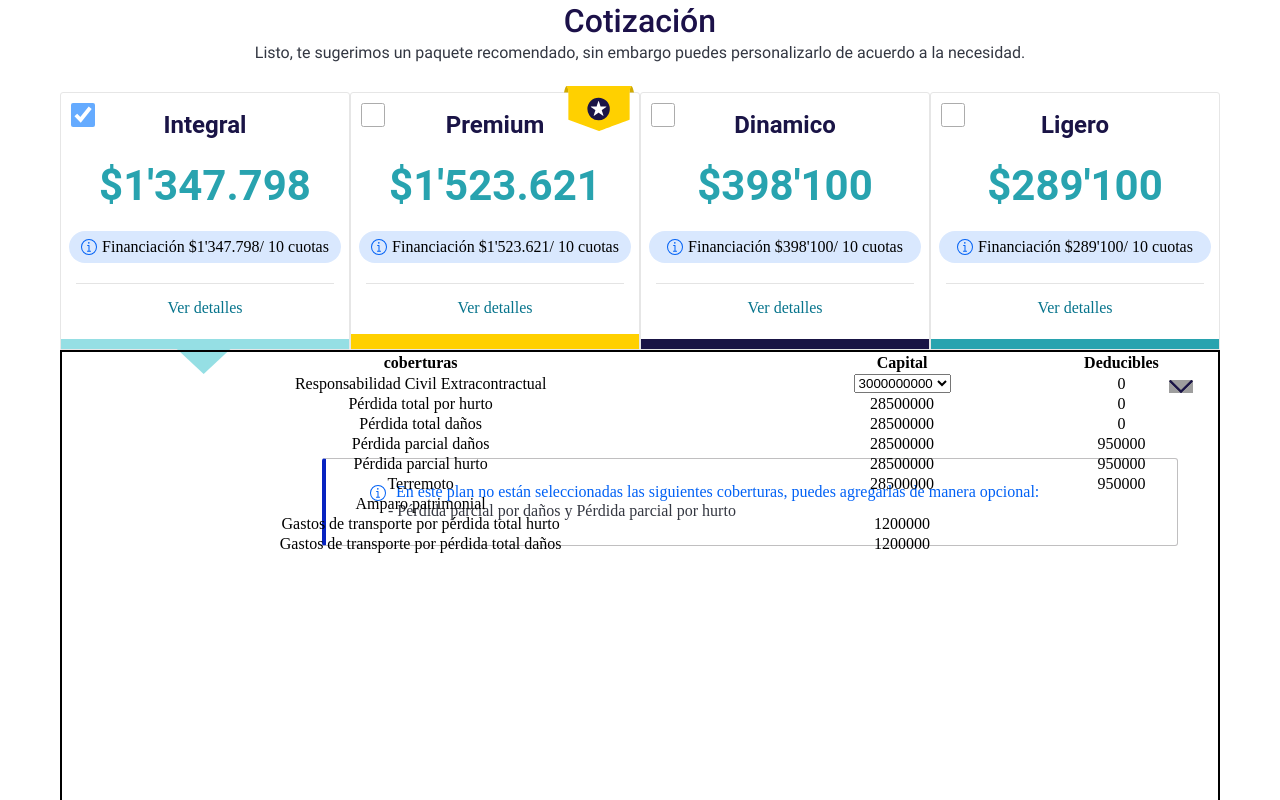
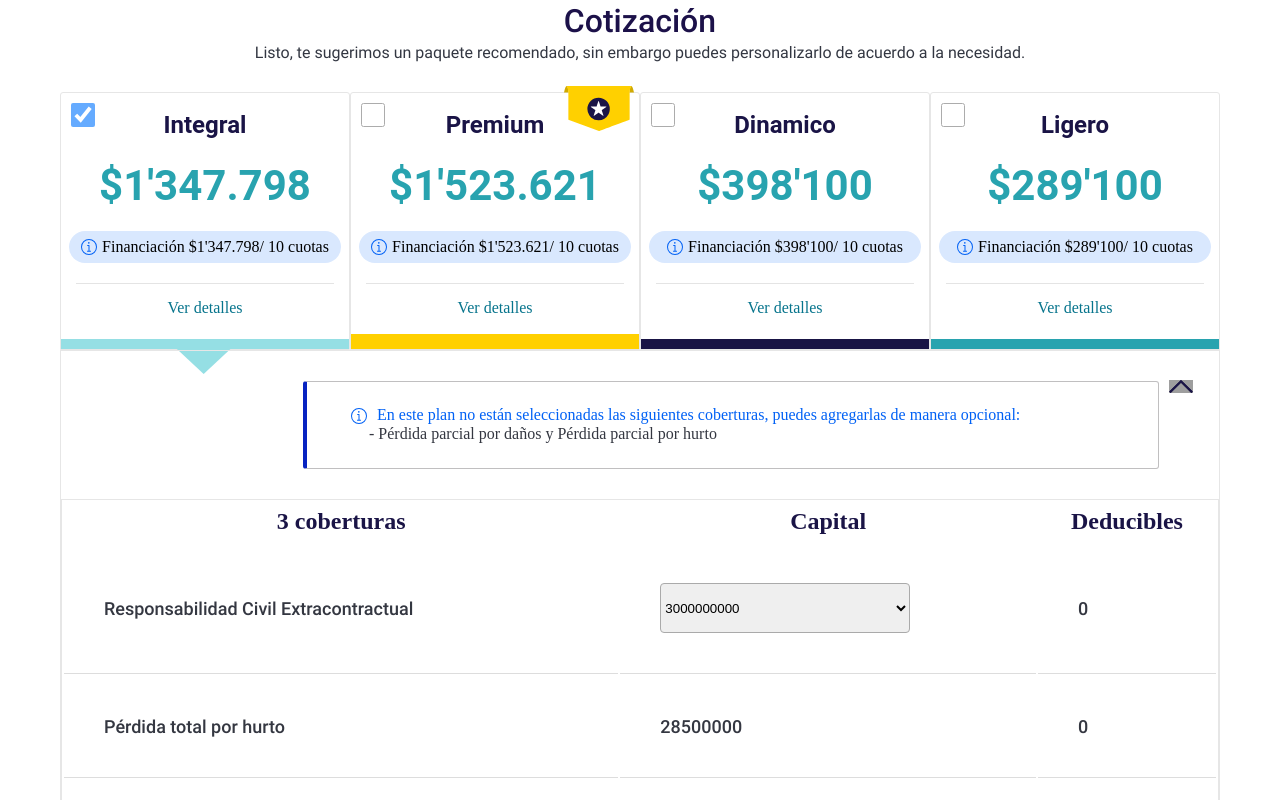
Before and after one commit to FedericoBenitezItConsultores/-opportunity-factory-practice-project, a React (Vite) app: page /price in a window 1280 px wide. Both pictures are taken after a click on the checkbox 83 px from the left and 115 px from the top of the page. Shown: the top 800 px of the page. Built offline with nearby package versions, Linux system fonts and the light colour scheme; grey boxes are pictures that could not be loaded.

Commit message:
table styles

```diff
--- a/src/components/molecules/tables-plans/InfPlans.jsx
+++ b/src/components/molecules/tables-plans/InfPlans.jsx
@@ -1,6 +1,6 @@
 import styles from "./styles.module.css";
 import img_financing from "../../../assets/svg/CombinedShape.svg";
-import img_arrow_down from "../../../assets/svg/Icon-Arrowdown.svg";
+import img_arrow_down from "../../../assets/svg/flechitaArriba.svg";
 import TablesPlans from "./TablesPlans";
 export default function InfPlans({ plan }) {
   return (
@@ -10,6 +10,7 @@ export default function InfPlans({ plan }) {
         src={img_arrow_down}
         alt="img_arrow_down"
       />
+      <div className={styles.fallo}>
         <div
           style={{
             display: "flex",
@@ -19,10 +20,12 @@ export default function InfPlans({ plan }) {
           }}
           className={styles.div_inf}
         >
+          {" "}
           <div
             style={{
               display: "flex",
               justifyContent: "center",
+
               alignItems: "center",
               gap: "10px",
             }}
@@ -37,6 +40,7 @@ export default function InfPlans({ plan }) {
             - Pérdida parcial por daños y Pérdida parcial por hurto
           </p>
         </div>
+      </div>
       <TablesPlans plan={plan} />
     </div>
   );
--- a/src/components/molecules/tables-plans/TablesPlans.jsx
+++ b/src/components/molecules/tables-plans/TablesPlans.jsx
@@ -4,32 +4,33 @@ export default function TablesPlans({ plan }) {
   return (
     <div className={styles.div_root}>
       <table style={{ width: "100%", textAlign: "center" }}>
-        <thead>
+        <thead className={styles.coverturas}>
           <tr>
-            <th>coberturas</th>
+            <th>3 coberturas</th>
             <th>Capital</th>
             <th>Deducibles</th>
           </tr>
         </thead>
-        <tbody>
-          {plan.coberturas.map((cobertura) => (
-            <tr>
-              <td>{cobertura.cobertura}</td>
+
+        <tbody className={styles.tbody}>
+          {plan.coberturas.map((cobertura, index) => (
+            <tr key={index}>
+              <td className={styles.cell}>{cobertura.cobertura}</td>
+
               {cobertura.capital && typeof cobertura.capital === "number" ? (
-                <td>{cobertura.capital}</td>
+                <td className={styles.cell}>{cobertura.capital}</td>
               ) : (
-                <td>
+                <td className={styles.cell}>
                   {cobertura.capital && (
-                    <select>
-                      {cobertura.capital?.map((item) => (
-                        <option>{item}</option>
+                    <select className={styles.select}>
+                      {cobertura.capital?.map((item, idx) => (
+                        <option key={idx}>{item}</option>
                       ))}
                     </select>
                   )}
                 </td>
               )}
-
-              <td>{cobertura.deducibles}</td>
+              <td className={styles.cell}>{cobertura.deducibles}</td>
             </tr>
           ))}
         </tbody>
--- a/src/components/molecules/tables-plans/styles.module.css
+++ b/src/components/molecules/tables-plans/styles.module.css
@@ -1,5 +1,5 @@
 .div_root {
-    border: 1px #000 solid;
+  border: 1px #e6e6e6 solid;
   min-height: 200em;
   position: relative;
 }
@@ -13,17 +13,16 @@
 }
 
 .p_inf {
-    /* Layout Properties */
   top: 759px;
   left: 447px;
   width: 737px;
   height: 19px;
-    /* UI Properties */
+
   letter-spacing: var(--unnamed-character-spacing-0);
   color: var(--unnamed-color-0061f5);
   text-align: left;
   letter-spacing: 0px;
-    color: #0061F5;
+  color: #0061f5;
   opacity: 1;
 }
 
@@ -43,17 +42,15 @@
 }
 
 .div_inf {
-    /* Layout Properties */
-    position: absolute;
-    top: 107px;
-    left: 261px;
+  top: 737px;
+  right: 90px;
   width: 851px;
   height: 86px;
   /* UI Properties */
   background: var(--unnamed-color-ffffff) 0% 0% no-repeat padding-box;
   border: 1px solid var(--unnamed-color-c0bfc0);
-    background: #FFFFFF 0% 0% no-repeat padding-box;
-    border: 1px solid #C0BFC0;
+  background: #ffffff 0% 0% no-repeat padding-box;
+  border: 1px solid #c0bfc0;
   border-radius: 3px;
   opacity: 1;
   border-left: 4px solid #0723c1;
@@ -66,8 +63,45 @@
   left: 1108px;
   width: 24px;
   height: 13px;
-    transform: matrix(-1, 0, 0, -1, 0, 0);
   /* UI Properties */
-    background: transparent url('img/Icon-Arrow down.png') 0% 0% no-repeat padding-box;
+  background: transparent url("img/Icon-Arrow down.png") 0% 0% no-repeat
+    padding-box;
   opacity: 1;
 }
+
+.coverturas {
+  font-size: 24px;
+  color: #1a1446;
+  font-size: "roboto Bold";
+  left: 215px;
+  width: 249px;
+  height: 39px;
+}
+.tbody {
+  width: 380px;
+  height: 24px;
+  font-family: "roboto Medium";
+  font-size: 18px;
+  color: #343741;
+  text-align: left;
+  left: 214px;
+}
+
+.cell {
+
+  padding: 40px;
+  border-bottom: 1px solid #ddd;
+}
+
+.select {
+  width: 250px;
+  height: 50px;
+  border: 1px solid #aaa;
+  border-radius: 4px;
+}
+.fallo {
+  display: flex;
+  margin-right: 30px;
+  justify-content: flex-end;
+  padding: 30px;
+}
--- a/src/pages/home/price-page/PricePage.jsx
+++ b/src/pages/home/price-page/PricePage.jsx
@@ -2,12 +2,15 @@ import React from "react";
 import styles from "./styles.module.css";
 import PriceTemplate from "../../../components/template/price-template/PriceTemplate";
 import Input from "../../../components/atoms/input/Input";
+
 export default function PricePage() {
   console.log('first')
   return (
     <div>
       {/* <Input placeholder={"Nuevo valor"} /> */}
       <PriceTemplate />
+
+
     </div>
   );
 }
--- a/src/utils/plans.js
+++ b/src/utils/plans.js
@@ -15,7 +15,7 @@ export const plans = [
       {
         cobertura: "Responsabilidad Civil Extracontractual",
         capital: [3000000000],
-        deducibles: 0,
+        deducibles:  0,
       },
       {
         cobertura: "Pérdida total por hurto",
```
Also changed, not shown: src/assets/svg/flechitaArriba.svg (renamed from src/assets/svg/Icon-Arrowdown.svg). Lines whose indentation alone changed are shown as unchanged.
